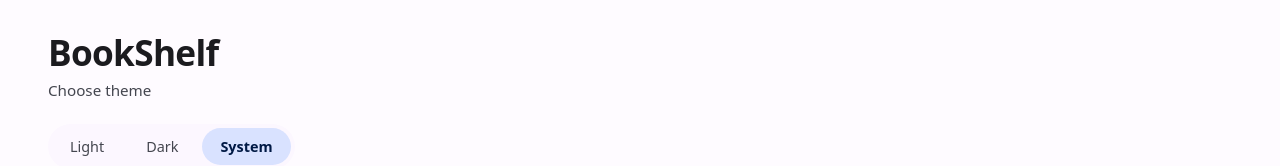
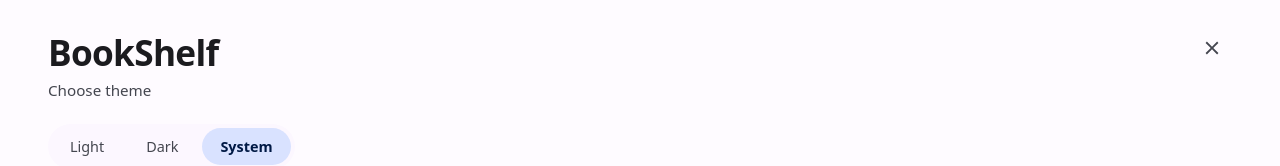
Before and after one commit to codeatack1/BookShelf, a React (Vite) app in the folder web/: page / in a window 1280 px wide. Shown: the top 166 px of the page. Built offline with nearby package versions, Linux system fonts and the light colour scheme; no server answers.

Commit message:
feat(web): full navigation history — unified stack (tabs/screens/theme), keep-alive screens, scroll restore, reader chapter replace

```diff
--- a/web/src/App.tsx
+++ b/web/src/App.tsx
@@ -102,11 +102,14 @@ declare global {
 }
 
 export type Screen =
-  | { name: 'main' }
+  | { name: 'main'; tab: AppTab }
   | { name: 'details'; bookId: string }
   | { name: 'reader'; bookId: string; number: number }
+  | { name: 'theme' }
 
-function FadeThrough({ tab, onOpenThemeSelect, onOpenBook }: { tab: AppTab; onOpenThemeSelect: () => void; onOpenBook: (id: string) => void }) {
+interface StackEntry { key: string; screen: Screen }
+
+function FadeThrough({ tab, onOpenThemeSelect, onOpenBook, active }: { tab: AppTab; onOpenThemeSelect: () => void; onOpenBook: (id: string) => void; active: boolean }) {
   const [shownTab, setShownTab] = useState<AppTab>(tab)
   const [leaving, setLeaving] = useState(false)
 
@@ -124,7 +127,7 @@ function FadeThrough({ tab, onOpenThemeSelect, onOpenBook }: { tab: AppTab; onOp
   }, [tab, shownTab])
 
   let page: ReactNode
-  if (shownTab === 'library') page = <Library onOpenBook={onOpenBook} />
+  if (shownTab === 'library') page = <Library onOpenBook={onOpenBook} active={active} />
   else if (shownTab === 'schedule') page = <Schedule />
   else page = <Settings onOpenThemeSelect={onOpenThemeSelect} />
 
@@ -136,28 +139,68 @@ function FadeThrough({ tab, onOpenThemeSelect, onOpenBook }: { tab: AppTab; onOp
 }
 
 export default function App() {
-  const [everPicked, setEverPicked] = useState(() => readLSBool(LS_PICKED))
-  const [showMain, setShowMain] = useState(() => readLSBool(LS_PICKED))
-  const [tab, setTab] = useState<AppTab>('library')
   const navWide = useMediaQuery('(min-width: 600px)')
   const [themeId, setThemeId] = useState(() => resolveThemeId(readLS(LS_THEME, 'default')))
   const [mode, setMode] = useState<Mode>(() => {
     const m = readLS(LS_MODE, 'system')
     return m === 'light' || m === 'dark' || m === 'system' ? m : 'system'
   })
-  const [screen, setScreen] = useState<Screen>({ name: 'main' })
 
-  const stackRef = useRef<Screen[]>([{ name: 'main' }])
-  const backFnRef = useRef<() => boolean>(() => false)
+  const [stack, setStack] = useState<StackEntry[]>(() => {
+    if (readLSBool(LS_PICKED)) {
+      return [{ key: 's0', screen: { name: 'main', tab: 'library' } }]
+    }
+    return [{ key: 's0', screen: { name: 'theme' } }]
+  })
+
+  const stackRef = useRef(stack)
+  useEffect(() => { stackRef.current = stack }, [stack])
+
+  const keyCounterRef = useRef(0)
+
+  const push = useCallback((screen: Screen) => {
+    const key = `s${++keyCounterRef.current}`
+    setStack(prev => [...prev, { key, screen }])
+  }, [])
+
+  const replaceTop = useCallback((screen: Screen) => {
+    setStack(prev => {
+      if (prev.length === 0) return prev
+      const next = [...prev]
+      next[next.length - 1] = { ...next[next.length - 1], screen }
+      return next
+    })
+  }, [])
 
   const goBackOne = useCallback((): boolean => {
     if (stackRef.current.length <= 1) return false
-    stackRef.current = stackRef.current.slice(0, -1)
-    const last = stackRef.current[stackRef.current.length - 1]
-    setScreen(last)
+    setStack(prev => prev.slice(0, -1))
     return true
   }, [])
 
+  const openBook = useCallback((bookId: string) => {
+    push({ name: 'details', bookId })
+  }, [push])
+
+  const openReader = useCallback((bookId: string, number: number) => {
+    if (stackRef.current.length > 0 && stackRef.current[stackRef.current.length - 1].screen.name === 'reader') {
+      replaceTop({ name: 'reader', bookId, number })
+    } else {
+      push({ name: 'reader', bookId, number })
+    }
+  }, [push, replaceTop])
+
+  const openThemeSelect = useCallback(() => {
+    push({ name: 'theme' })
+  }, [push])
+
+  const openTab = useCallback((next: AppTab) => {
+    const last = stackRef.current[stackRef.current.length - 1]
+    if (last && last.screen.name === 'main' && last.screen.tab === next) return
+    push({ name: 'main', tab: next })
+  }, [push])
+
+  const backFnRef = useRef<() => boolean>(() => false)
   backFnRef.current = goBackOne
 
   useEffect(() => {
@@ -171,25 +214,6 @@ export default function App() {
       window.__bookshelfBack__ = undefined
     }
   }, [])
-
-  const navigateTo = useCallback((next: Screen) => {
-    stackRef.current = [...stackRef.current, next]
-    setScreen(next)
-  }, [])
-
-  const openBook = useCallback(
-    (bookId: string) => {
-      navigateTo({ name: 'details', bookId })
-    },
-    [navigateTo],
-  )
-
-  const openReader = useCallback(
-    (bookId: string, number: number) => {
-      navigateTo({ name: 'reader', bookId, number })
-    },
-    [navigateTo],
-  )
 
   useLayoutEffect(() => {
     document.documentElement.dataset.theme = resolveThemeId(themeId)
@@ -217,8 +241,6 @@ export default function App() {
   const handlePick = useCallback((id: string, m: Mode) => {
     setThemeId(id)
     setMode(m)
-    setEverPicked(true)
-    setShowMain(true)
     try {
       localStorage.setItem(LS_THEME, id)
       localStorage.setItem(LS_MODE, m)
@@ -227,43 +249,44 @@ export default function App() {
       // ignore storage errors
     }
     setNativeThemeMode(m)
-  }, [])
+    if (!goBackOne()) {
+      replaceTop({ name: 'main', tab: 'library' })
+    }
+  }, [goBackOne, replaceTop])
 
-  const openThemeSelect = useCallback(() => setShowMain(false), [])
-  const closeThemeSelect = useCallback(() => setShowMain(true), [])
+  function renderScreen(screen: Screen, active: boolean): ReactNode {
+    switch (screen.name) {
+      case 'main':
+        return (
+          <>
+            <FadeThrough tab={screen.tab} onOpenThemeSelect={openThemeSelect} onOpenBook={openBook} active={active} />
+            {navWide ? (
+              <NavRail active={screen.tab} onChange={openTab} />
+            ) : (
+              <BottomNav active={screen.tab} onChange={openTab} />
+            )}
+          </>
+        )
+      case 'details':
+        return <BookDetails bookId={screen.bookId} onOpenReader={openReader} onBack={goBackOne} />
+      case 'reader':
+        return <Reader bookId={screen.bookId} chapterNumber={screen.number} onNavigateChapter={openReader} onBack={goBackOne} />
+      case 'theme':
+        return <ThemeSelect themeId={themeId} mode={mode} onLiveChange={handleLiveChange} onPick={handlePick} onBack={goBackOne} />
+    }
+  }
 
   return (
     <LanguageProvider>
       <div className="screen">
-        {showMain ? (
-          screen.name === 'details' ? (
-            <BookDetails bookId={screen.bookId} onOpenReader={openReader} onBack={goBackOne} />
-          ) : screen.name === 'reader' ? (
-            <Reader
-              bookId={screen.bookId}
-              chapterNumber={screen.number}
-              onNavigateChapter={openReader}
-              onBack={goBackOne}
-            />
-          ) : (
-            <>
-              <FadeThrough tab={tab} onOpenThemeSelect={openThemeSelect} onOpenBook={openBook} />
-              {navWide ? (
-                <NavRail active={tab} onChange={setTab} />
-              ) : (
-                <BottomNav active={tab} onChange={setTab} />
-              )}
-            </>
+        {stack.map((entry, idx) => {
+          const active = idx === stack.length - 1
+          return (
+            <div key={entry.key} className={active ? 'screen-entry active' : 'screen-entry'} aria-hidden={!active}>
+              {renderScreen(entry.screen, active)}
+            </div>
           )
-        ) : (
-          <ThemeSelect
-            themeId={themeId}
-            mode={mode}
-            onLiveChange={handleLiveChange}
-            onPick={handlePick}
-            onClose={everPicked ? closeThemeSelect : undefined}
-          />
-        )}
+        })}
       </div>
     </LanguageProvider>
   )
--- a/web/src/Library.tsx
+++ b/web/src/Library.tsx
@@ -1,4 +1,4 @@
-import { useEffect, useMemo, useState } from 'react'
+import { useEffect, useMemo, useRef, useState } from 'react'
 import BookCard from './components/BookCard'
 import CategoryTabs from './components/CategoryTabs'
 import EmptyState from './components/EmptyState'
@@ -26,9 +26,10 @@ function idHash(s: string): number {
 
 interface LibraryProps {
   onOpenBook: (bookId: string) => void
+  active: boolean
 }
 
-export default function Library({ onOpenBook }: LibraryProps) {
+export default function Library({ onOpenBook, active }: LibraryProps) {
   const { t, lang } = useT()
   const [books, setBooks] = useState<Book[]>([])
   const [loading, setLoading] = useState(true)
@@ -42,6 +43,16 @@ export default function Library({ onOpenBook }: LibraryProps) {
   const [display, setDisplay] = useState<DisplayMode>('comfortable')
   const [sheetOpen, setSheetOpen] = useState(false)
   const [randomSeed] = useState(() => Math.random())
+
+  const scrollRef = useRef<number>(0)
+
+  useEffect(() => {
+    if (active) {
+      requestAnimationFrame(() => { window.scrollTo(0, scrollRef.current) })
+    } else {
+      scrollRef.current = window.scrollY
+    }
+  }, [active])
 
   useEffect(() => {
     let cancelled = false
--- a/web/src/ThemeSelect.tsx
+++ b/web/src/ThemeSelect.tsx
@@ -15,10 +15,10 @@ interface ThemeSelectProps {
   mode: Mode
   onLiveChange: (themeId: string, mode: Mode) => void
   onPick: (themeId: string, mode: Mode) => void
-  onClose?: () => void
+  onBack?: () => void
 }
 
-export default function ThemeSelect({ themeId, mode, onLiveChange, onPick, onClose }: ThemeSelectProps) {
+export default function ThemeSelect({ themeId, mode, onLiveChange, onPick, onBack }: ThemeSelectProps) {
   const { t } = useT()
 
   const previewMode: 'light' | 'dark' =
@@ -38,8 +38,8 @@ export default function ThemeSelect({ themeId, mode, onLiveChange, onPick, onClo
           <h1 className="theme-select__title">BookShelf</h1>
           <p className="theme-select__subtitle">{t('themeSelect.subtitle')}</p>
         </div>
-        {onClose && (
-          <button type="button" className="icon-btn" aria-label={t('common.close')} onClick={onClose}>
+        {onBack && (
+          <button type="button" className="icon-btn" aria-label={t('common.close')} onClick={onBack}>
             <CloseIcon />
           </button>
         )}
--- a/web/src/styles.css
+++ b/web/src/styles.css
@@ -7,7 +7,17 @@
 }
 
 .screen {
+  position: relative;
   min-height: 100dvh;
+}
+
+.screen-entry {
+  display: none;
+  height: 100%;
+}
+
+.screen-entry.active {
+  display: block;
 }
 
 /* ---------- shared controls ---------- */
```
